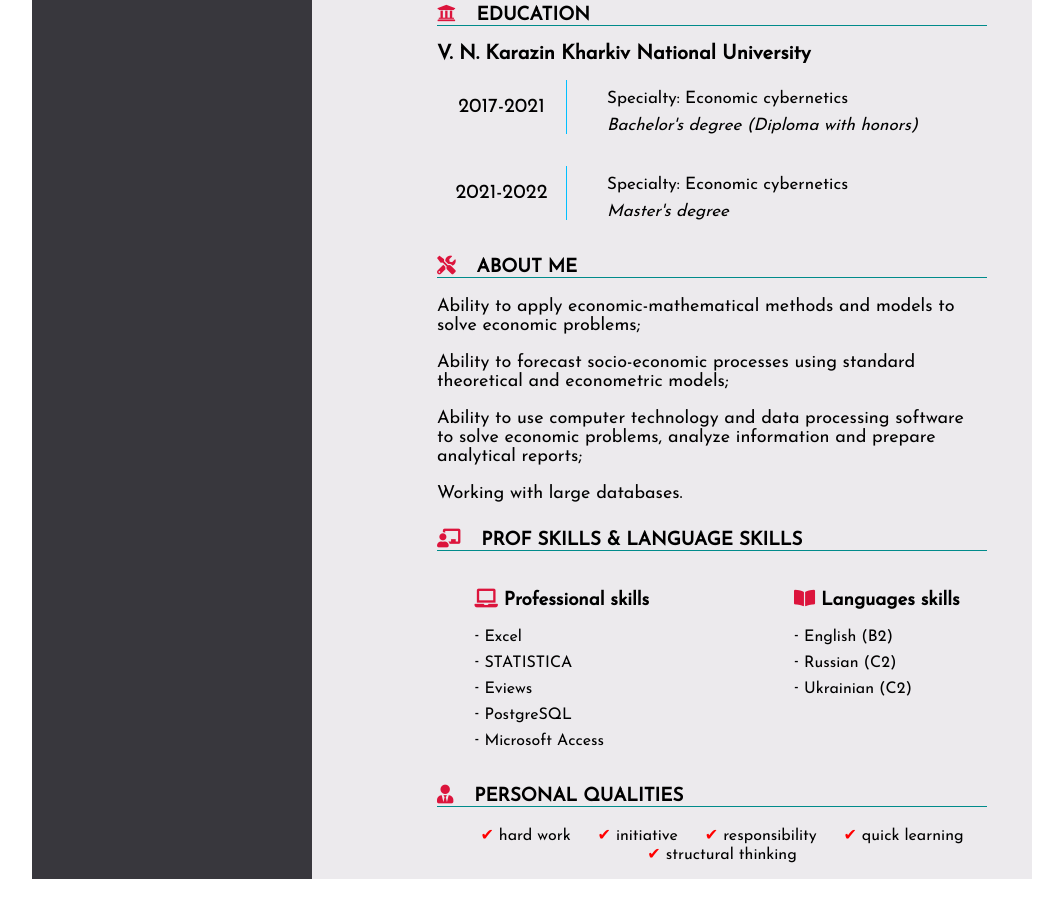
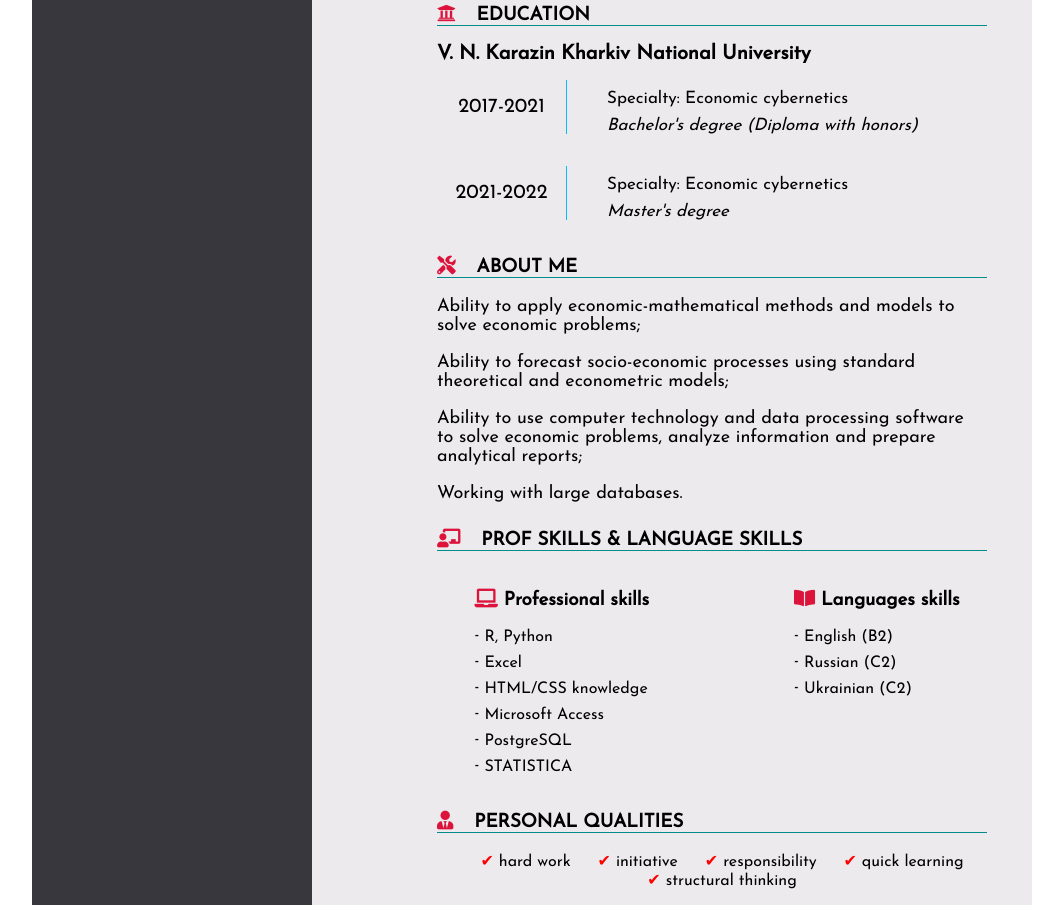
Before and after one commit to Danil181099/cv, a plain HTML site: page CV/index.html in a window 1280 px wide. Shown: the part 1032-1937 px from the top of the page, without its empty margins (108-1171 px from the left). Before the commit the page ends 1911 px from the top, so only its background shows below. Drawn offline with Linux system fonts and the light colour scheme.

Commit message:
Update index.html

```diff
--- a/CV/index.html
+++ b/CV/index.html
@@ -171,19 +171,22 @@
                                 </h3>
                                 <ul class="prof__skills-text">
                                     <li class="prof-item ">
+                                        R, Python
+                                    </li>
+                                    <li class="prof-item ">
                                         Excel
                                     </li>
                                     <li class="prof-item ">
-                                        STATISTICA
+                                        HTML/CSS knowledge
                                     </li>
                                     <li class="prof-item ">
-                                        Eviews
+                                        Microsoft Access
                                     </li>
                                     <li class="prof-item ">
                                         PostgreSQL
                                     </li>
                                     <li class="prof-item ">
-                                        Microsoft Access
+                                        STATISTICA
                                     </li>
 
                                 </ul>
```
